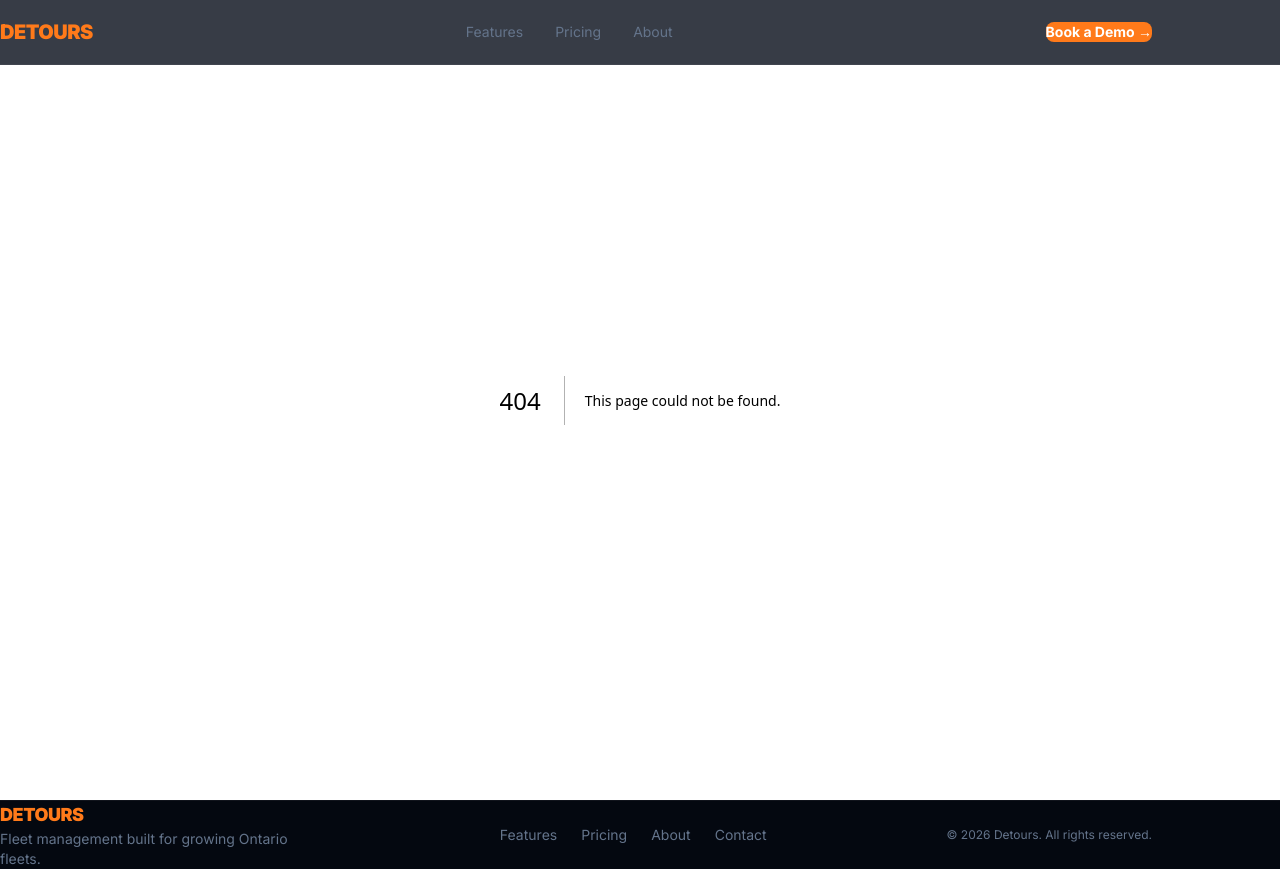
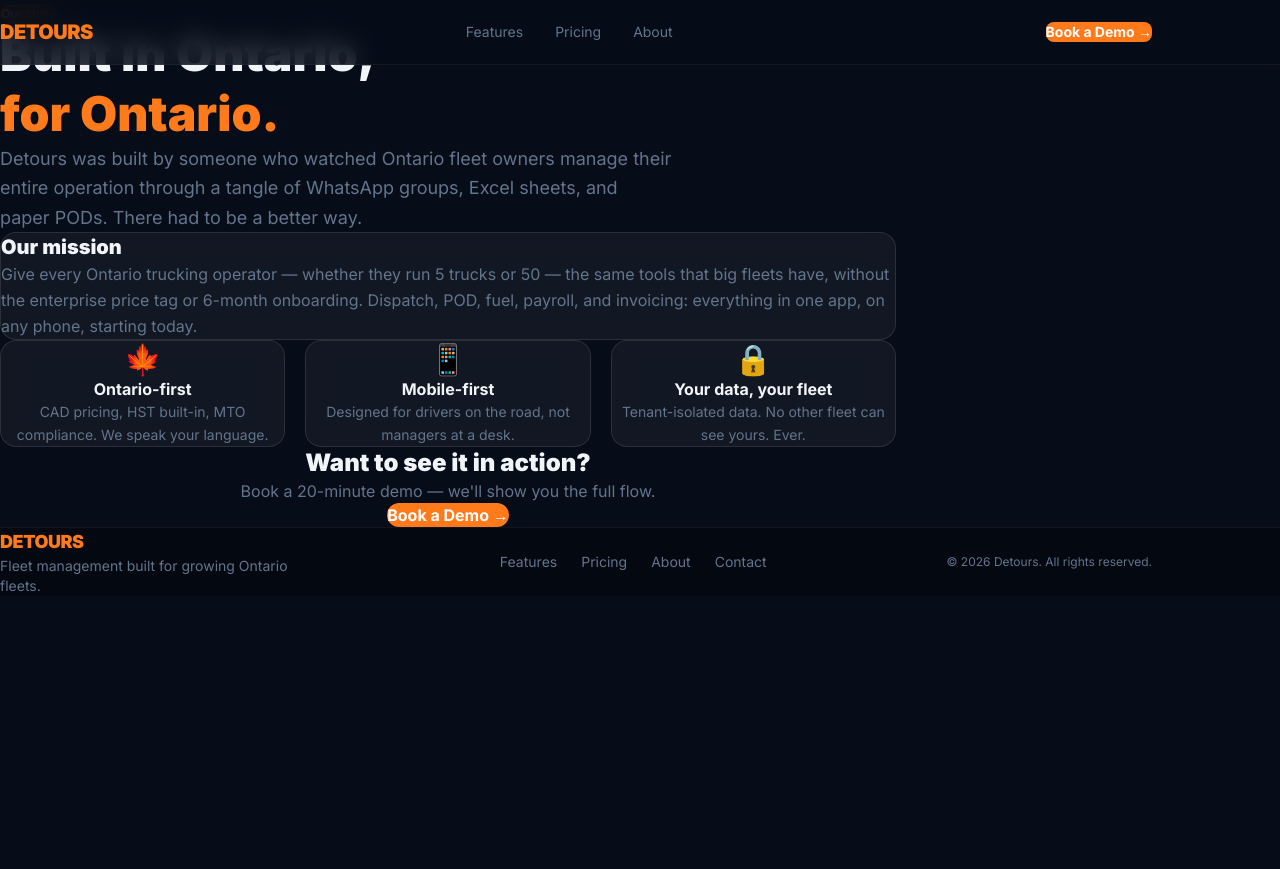
Before and after one commit to Prabh101726/detours-website, a Next.js app: page /about in a window 1280 px wide. Before the commit this address had no page. After the commit the page ends 800 px from the top, so only its background shows below. Built offline with nearby package versions, Linux system fonts and the light colour scheme.

Commit message:
feat: add About page with mission, values, and CTA

```diff
--- /dev/null
+++ b/app/about/page.tsx
@@ -0,0 +1,74 @@
+// app/about/page.tsx
+import type { Metadata } from "next";
+import Link from "next/link";
+import AnimatedSection from "@/components/AnimatedSection";
+import GlassCard from "@/components/GlassCard";
+
+export const metadata: Metadata = {
+  title: "About — Detours Fleet Management",
+  description: "Built in Ontario for Ontario trucking fleets.",
+};
+
+const values = [
+  { icon: "🍁", title: "Ontario-first", desc: "CAD pricing, HST built-in, MTO compliance. We speak your language." },
+  { icon: "📱", title: "Mobile-first", desc: "Designed for drivers on the road, not managers at a desk." },
+  { icon: "🔒", title: "Your data, your fleet", desc: "Tenant-isolated data. No other fleet can see yours. Ever." },
+];
+
+export default function AboutPage() {
+  return (
+    <div className="max-w-4xl mx-auto px-6 py-24">
+      <AnimatedSection className="mb-16">
+        <span className="inline-block bg-brand-orange/10 border border-brand-orange/25 text-brand-orange text-xs font-bold px-3 py-1.5 rounded-full mb-5">
+          Our story
+        </span>
+        <h1 className="text-4xl md:text-5xl font-black text-text-primary mb-6 leading-tight">
+          Built in Ontario,<br />
+          <span className="text-brand-orange">for Ontario.</span>
+        </h1>
+        <p className="text-lg text-text-muted leading-relaxed max-w-2xl">
+          Detours was built by someone who watched Ontario fleet owners manage their entire
+          operation through a tangle of WhatsApp groups, Excel sheets, and paper PODs.
+          There had to be a better way.
+        </p>
+      </AnimatedSection>
+
+      <AnimatedSection className="mb-16">
+        <GlassCard hover={false} className="p-8">
+          <h2 className="text-xl font-black text-text-primary mb-4">Our mission</h2>
+          <p className="text-text-muted leading-relaxed">
+            Give every Ontario trucking operator — whether they run 5 trucks or 50 — the same
+            tools that big fleets have, without the enterprise price tag or 6-month onboarding.
+            Dispatch, POD, fuel, payroll, and invoicing: everything in one app, on any phone,
+            starting today.
+          </p>
+        </GlassCard>
+      </AnimatedSection>
+
+      <AnimatedSection className="mb-16">
+        <div className="grid grid-cols-1 md:grid-cols-3 gap-5">
+          {values.map((v, i) => (
+            <AnimatedSection key={v.title} delay={i * 0.1}>
+              <GlassCard className="p-6 text-center">
+                <span className="text-3xl block mb-3">{v.icon}</span>
+                <h3 className="font-bold text-text-primary mb-2">{v.title}</h3>
+                <p className="text-sm text-text-muted leading-relaxed">{v.desc}</p>
+              </GlassCard>
+            </AnimatedSection>
+          ))}
+        </div>
+      </AnimatedSection>
+
+      <AnimatedSection className="text-center">
+        <h2 className="text-2xl font-black text-text-primary mb-3">Want to see it in action?</h2>
+        <p className="text-text-muted mb-6">Book a 20-minute demo — we&apos;ll show you the full flow.</p>
+        <Link
+          href="/contact"
+          className="inline-block bg-brand-orange text-white font-bold px-8 py-3.5 rounded-xl hover:bg-brand-orange-light transition-colors"
+        >
+          Book a Demo →
+        </Link>
+      </AnimatedSection>
+    </div>
+  );
+}
```
